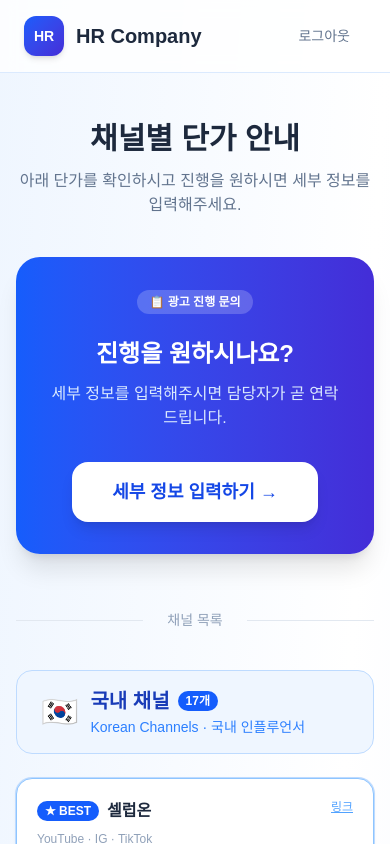
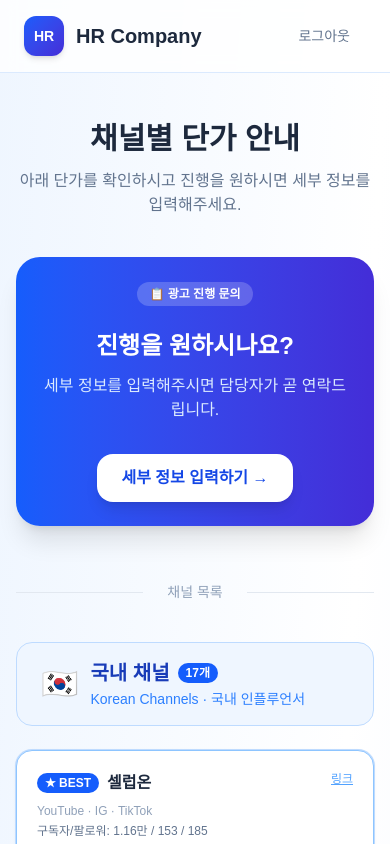
Before and after one commit to theooozy/hrcompany, a Next.js app: page /portal in a window 390 px wide. Shown: the top 844 px of the page. Built offline with nearby package versions, Linux system fonts and the light colour scheme; sample sign-in values are in the browser's storage.

Commit message:
fix: mobile CTA button overflow - add whitespace-nowrap and reduce padding

```diff
--- a/app/portal/page.tsx
+++ b/app/portal/page.tsx
@@ -107,7 +107,7 @@ export default function PortalPage() {
         </div>
 
         {/* CTA 섹션 - 채널 목록 위, 충분한 여백 확보 */}
-        <div className="mb-14 bg-gradient-to-r from-blue-600 to-indigo-700 rounded-3xl p-8 md:p-10 text-center shadow-xl">
+        <div className="mb-14 bg-gradient-to-r from-blue-600 to-indigo-700 rounded-3xl p-6 md:p-10 text-center shadow-xl overflow-hidden">
           <div className="mb-2">
             <span className="inline-block bg-white/20 text-white text-xs font-bold px-3 py-1 rounded-full mb-4">📋 광고 진행 문의</span>
           </div>
@@ -115,7 +115,7 @@ export default function PortalPage() {
           <p className="text-blue-100 mb-8 text-base">세부 정보를 입력해주시면 담당자가 곧 연락드립니다.</p>
           <a
             href="/portal/details"
-            className="inline-block px-10 py-4 bg-white text-blue-700 rounded-2xl font-bold text-lg shadow-lg hover:shadow-xl hover:scale-105 transition-all duration-200"
+            className="inline-block px-6 py-3 bg-white text-blue-700 rounded-2xl font-bold text-base shadow-lg hover:shadow-xl hover:scale-105 transition-all duration-200 whitespace-nowrap"
           >
             세부 정보 입력하기 →
           </a>
```
